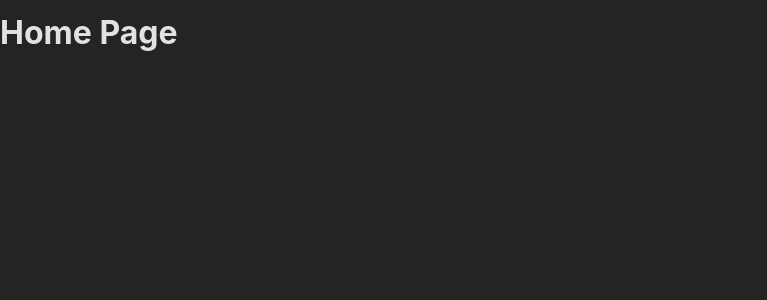
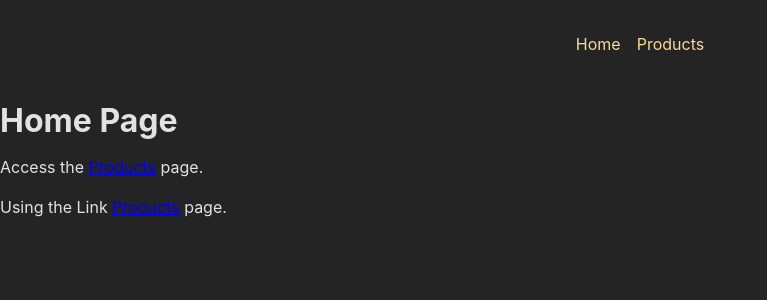
Before and after one commit to vzan2012/react-router-demo, a React (Vite) app: page / in a window 1280 px wide. Shown: the top 300 px of the page, without its empty margins (0-767 px from the left). Built offline with nearby package versions, Linux system fonts and the light colour scheme.

Commit message:
feat: added main navigation as root layout component

```diff
--- /dev/null
+++ b/src/components/MainNavigation.jsx
@@ -0,0 +1,22 @@
+import classes from "./MainNavigation.module.css";
+
+import { Link } from "react-router-dom";
+
+const MainNavigation = () => {
+  return (
+    <header className={classes.header}>
+      <nav>
+        <ul className={classes.list}>
+          <li>
+            <Link to="/">Home</Link>
+          </li>
+          <li>
+            <Link to="/products">Products</Link>
+          </li>
+        </ul>
+      </nav>
+    </header>
+  );
+};
+
+export default MainNavigation;
--- /dev/null
+++ b/src/components/MainNavigation.module.css
@@ -0,0 +1,23 @@
+.header {
+  max-width: 60rem;
+  margin: auto;
+  padding: 2rem;
+  display: flex;
+  justify-content: center;
+}
+
+.list {
+  display: flex;
+  gap: 1rem;
+}
+
+.list a {
+  text-decoration: none;
+  color: var(--color-primary-400);
+}
+
+.list a:hover,
+.list a.active {
+  color: var(--color-primary-800);
+  text-decoration: underline;
+}
--- a/src/pages/Home.jsx
+++ b/src/pages/Home.jsx
@@ -1,3 +1,17 @@
-const HomePage = () => <h1>Home Page</h1>;
+import { Link } from "react-router-dom";
+
+const HomePage = () => {
+  return (
+    <>
+      <h1>Home Page</h1>
+      <p>
+        Access the <a href="/products">Products</a> page.
+      </p>
+      <p>
+        Using the Link <Link to="/products">Products</Link> page.
+      </p>
+    </>
+  );
+};
 
 export default HomePage;
--- a/src/pages/Products.jsx
+++ b/src/pages/Products.jsx
@@ -1,3 +1,14 @@
-const ProductsPage = () => <h1>Products Page</h1>;
+import { Link } from "react-router-dom";
+
+const ProductsPage = () => {
+  return (
+    <>
+      <h1>Products Page</h1>
+      <p>
+        Back to the <Link to="/">Home</Link>
+      </p>
+    </>
+  );
+};
 
 export default ProductsPage;
--- /dev/null
+++ b/src/pages/Root.jsx
@@ -0,0 +1,18 @@
+import classes from "./Root.module.css";
+
+import { Outlet } from "react-router-dom";
+import MainNavigation from "../components/MainNavigation";
+
+const RootLayout = () => {
+  return (
+    <>
+      {/* <h1>Root Layout</h1> */}
+      <MainNavigation />
+      <main className="content">
+        <Outlet />
+      </main>
+    </>
+  );
+};
+
+export default RootLayout;
--- /dev/null
+++ b/src/pages/Root.module.css
@@ -0,0 +1,4 @@
+.content {
+  margin: 2rem auto;
+  text-align: center;
+}
```
Also changed, not shown: src/App.jsx (+9 -2 lines).
